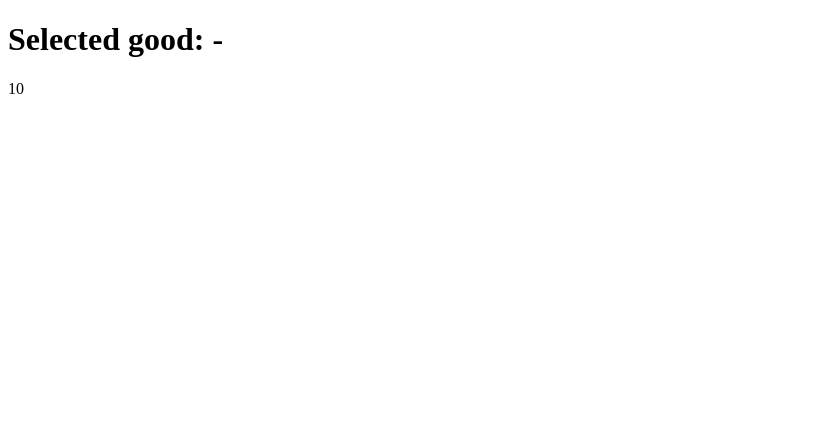
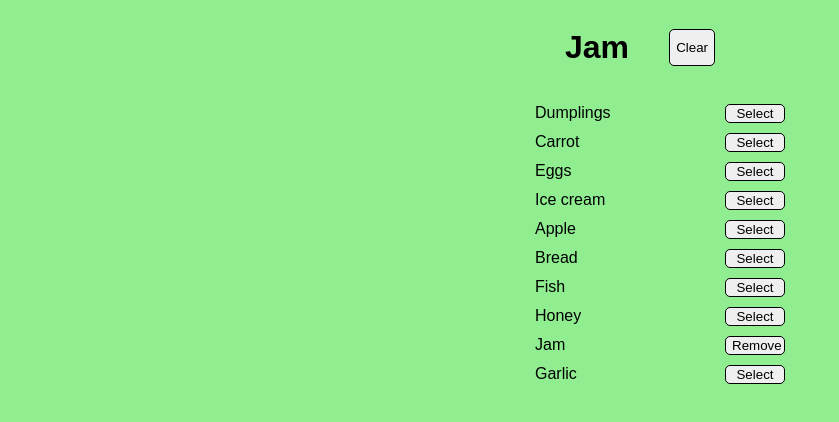
Before and after one commit to mate-academy/react_goods-selector, a React (Create React App) app: page / in a window 1280 px wide. Shown: the top 422 px of the page, without its empty margins (0-839 px from the left). Built offline with nearby package versions, Linux system fonts and the light colour scheme.

Commit message:
Solution

```diff
--- a/package.json
+++ b/package.json
@@ -17,7 +17,7 @@
     "@mate-academy/cypress-tools": "^1.0.4",
     "@mate-academy/eslint-config-react": "*",
     "@mate-academy/eslint-config-react-typescript": "*",
-    "@mate-academy/scripts": "^1.2.1",
+    "@mate-academy/scripts": "^1.2.3",
     "@mate-academy/students-ts-config": "*",
     "@mate-academy/stylelint-config": "*",
     "@types/node": "^17.0.23",
--- a/src/App.scss
+++ b/src/App.scss
@@ -1 +1,36 @@
-// styles go here
+body {
+  display: flex;
+  flex-direction: column;
+
+  align-items: center;
+
+  font-family: Arial, Helvetica, sans-serif;
+
+  background-color: #90ee90;
+}
+
+.app {
+  display: flex;
+  flex-direction: column;
+
+  align-items: center;
+  width: 500px;
+
+  &__title {
+    min-width: 150px;
+
+    display: flex;
+    justify-content: space-between;
+  }
+
+  &__button {
+    border: 1px solid black;
+    border-radius: 5px;
+
+    transition: transform 0.5s;
+
+    &:hover {
+      transform: scale(1.1);
+    }
+  }
+}
--- a/src/App.tsx
+++ b/src/App.tsx
@@ -1,5 +1,7 @@
+/* eslint-disable react/prefer-stateless-function */
 import React from 'react';
 import './App.scss';
+import './GoodsList.scss';
 
 const goodsFromServer: string[] = [
   'Dumplings',
@@ -14,11 +16,106 @@ const goodsFromServer: string[] = [
   'Garlic',
 ];
 
-const App: React.FC = () => (
-  <div className="App">
-    <h1>Selected good: -</h1>
-    {goodsFromServer.length}
-  </div>
-);
+type State = {
+  selectedGoods: string[];
+};
+
+class App extends React.Component<{}, State> {
+  state = {
+    selectedGoods: ['Jam'],
+  };
+
+  switchGood = (goodName: string): void => {
+    this.setState(({ selectedGoods }) => {
+      const newGoods = (selectedGoods.includes(goodName))
+        ? selectedGoods.filter((good) => good !== goodName)
+        : [...selectedGoods, goodName];
+
+      return {
+        selectedGoods: newGoods,
+      };
+    });
+  };
+
+  clearGoods = () => {
+    this.setState({ selectedGoods: [] });
+  };
+
+  getGoods = (): string => {
+    const { selectedGoods } = this.state;
+
+    return (selectedGoods.length > 2)
+      ? [
+        selectedGoods.slice(0, -1).join(', '),
+        selectedGoods.slice(-1),
+      ].join(' and ')
+      : selectedGoods.join(' and ');
+  };
+
+  render() {
+    const { selectedGoods } = this.state;
+
+    return (
+      <div className="app">
+        <h1 className="app__title">
+          {
+            (selectedGoods.length === 0)
+              ? 'No goods'
+              : this.getGoods()
+          }
+
+          {
+            (selectedGoods.length > 0) && (
+              <>
+                <button
+                  className="app__button"
+                  type="button"
+                  onClick={() => {
+                    this.clearGoods();
+                  }}
+                >
+                  Clear
+                </button>
+              </>
+            )
+          }
+        </h1>
+        <ul className="goodsList">
+          {goodsFromServer.map(good => (
+            <li
+              className={`goodsList__item ${
+                selectedGoods.includes(good)
+                  ? 'goodsList__selected'
+                  : ''
+              }`}
+              key={good}
+            >
+              <span className="goodsList__goods">
+                {good}
+              </span>
+              <button
+                type="button"
+                className={`goodsList__button ${
+                  selectedGoods.includes(good)
+                    ? 'goodsList__selectedButton'
+                    : ''
+                }`}
+                onClick={() => {
+                  this.switchGood(good);
+                }}
+              >
+                {
+                  selectedGoods.includes(good)
+                    ? 'Remove'
+                    : 'Select'
+                }
+              </button>
+            </li>
+          ))}
+        </ul>
+      </div>
+    );
+  }
+}
 
 export default App;
--- /dev/null
+++ b/src/GoodsList.scss
@@ -0,0 +1,24 @@
+.goodsList {
+
+  &__item {
+    display: flex;
+    width: 250px;
+
+    justify-content: space-between;
+
+    list-style: none;
+    margin-bottom: 10px;
+  }
+
+  &__button {
+    width: 60px;
+    border: 1px solid black;
+    border-radius: 5px;
+
+    transition: transform 0.5s;
+
+    &:hover {
+      transform: scale(1.1);
+    }
+  }
+}
```
Also changed, not shown: 2 other files (tests, documents, lock files or other folders).
